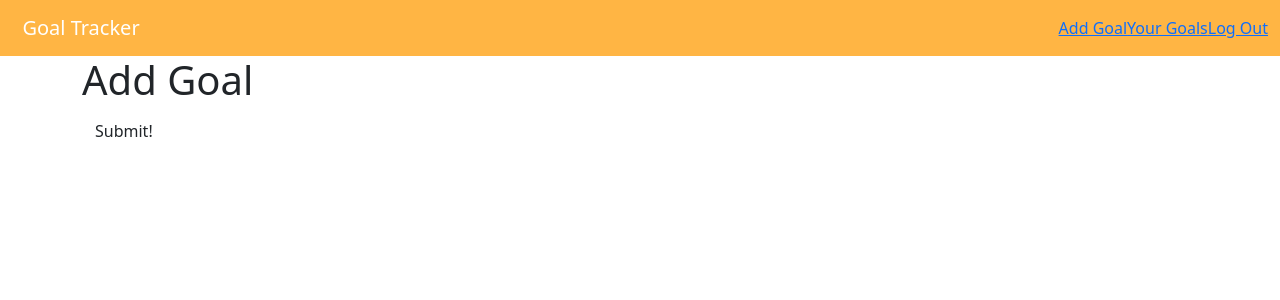
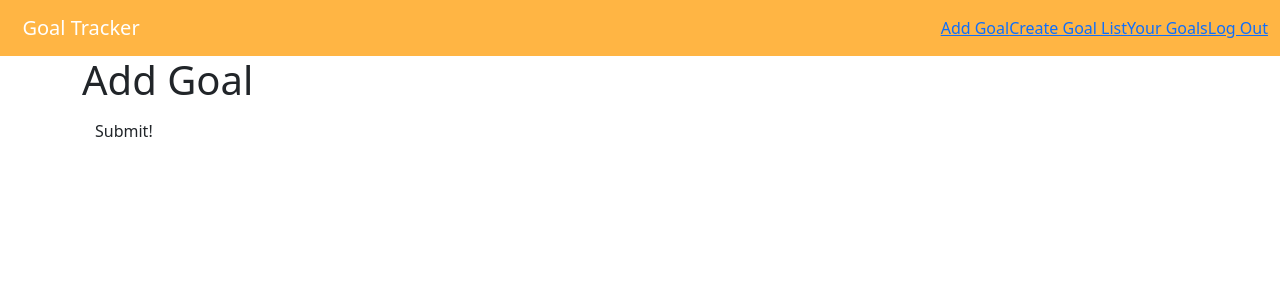
Before and after one commit to aaronbe7/goal_tracker, a Django app: page /user/1/goals/1/add_goal in a window 1280 px wide. Shown: the top 300 px of the page. Run offline with Django 3.2, Linux system fonts and the light colour scheme; the visitor is signed in with stand-in values (Sample User, id 1).

Commit message:
Goal List Form link works

```diff
--- a/main_app/templates/base.html
+++ b/main_app/templates/base.html
@@ -19,6 +19,7 @@
           <div class="navbar">
               {% if user.is_authenticated %}
               <a href="{% url 'add_goal' user.id 1 %}">Add Goal</a>
+              <a href="{% url 'create_goallist' user.id %}">Create Goal List</a>
               <a href="{% url 'user_goals' user.id %}">Your Goals</a>
               <a href="{% url 'logout' %}">Log Out</a>
               {% else %}
--- a/main_app/urls.py
+++ b/main_app/urls.py
@@ -7,6 +7,6 @@
     path('goals/', views.GoalsList.as_view(), name="goal_list"),
     path('user/<int:user_id>/goals/', views.user_goals, name="user_goals"),
     path('user/<int:user_id>/goals/<int:list_id>/', views.GoalListDetails.as_view(), name="goal"),
-    path('user/<int:user_id>/goals/<int:list_id>/create', views.CreateList.as_view(), name="create_goallist"),
+    path('user/<int:user_id>/goals/create', views.CreateList.as_view(), name="create_goallist"),
     path('user/<int:user_id>/goals/<int:list_id>/add_goal', views.add_goal, name="add_goal"),
 ]
--- a/main_app/views.py
+++ b/main_app/views.py
@@ -9,7 +9,7 @@
 # Create your views here.
 class CreateList(CreateView):
     model = GoalList
-    fields = ['title', 'description', 'category', 'restricted', 'goal']
+    fields = ['title', 'description', 'restricted']
 
     def form_valid(self, form):
         # Assign the logged in user (self.request.user)
```
